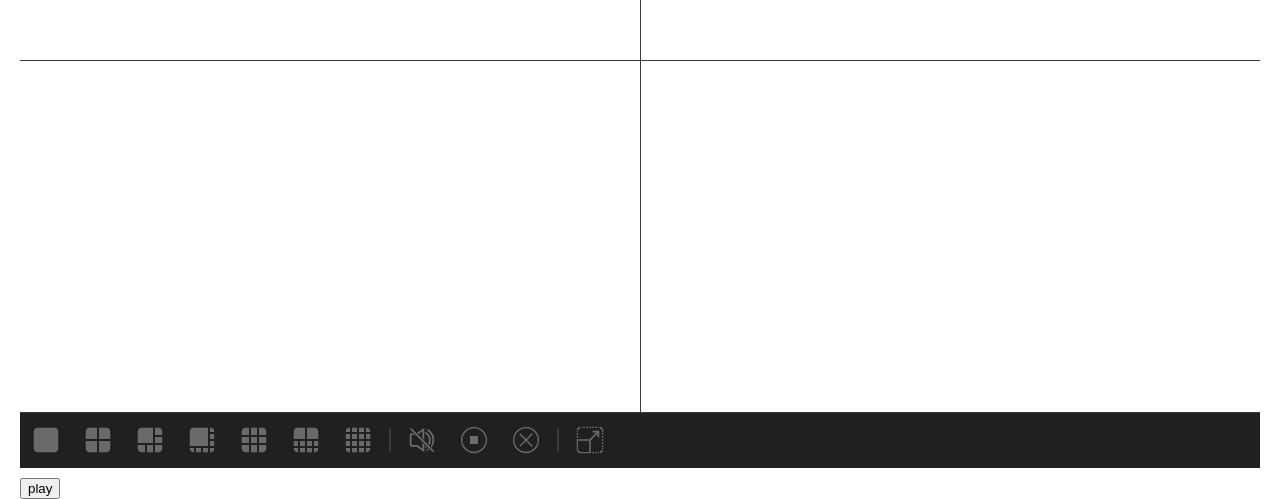
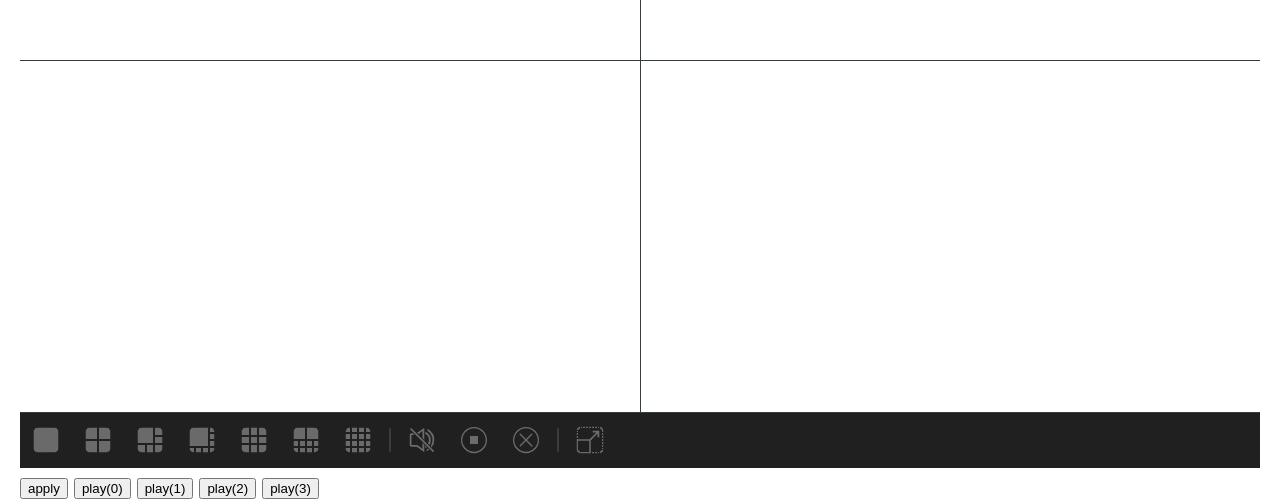
Before and after one commit to lin557/v3d-monitor, a Vue app: page / in a window 1280 px wide. Shown: the part 362-861 px from the top of the page. Built offline with nearby package versions, Linux system fonts and the light colour scheme.

Commit message:
优化占用逻辑

```diff
--- a/src/App.vue
+++ b/src/App.vue
@@ -1,11 +1,14 @@
 <template>
   <div class="demo">
-    <v3d-monitor ref="refMonitor" :lockControl="true" :duplicate="true" />
+    <v3d-monitor ref="refMonitor" :lockControl="true" :duplicate="false" />
 
     <div class="demo-control">
       <!-- <input type="text" class="demo-url" v-model="options.src"/> -->
-      <button @click="play">play</button>
-      <!-- <button @click="test">test</button> -->
+      <button @click="apply">apply</button>
+      <button @click="play(0)">play(0)</button>
+      <button @click="play(1)">play(1)</button>
+      <button @click="play(2)">play(2)</button>
+      <button @click="play(3)">play(3)</button>
     </div>
   </div>
 
@@ -17,18 +20,32 @@ import V3dMonitor from './components/v3d-monitor.vue'
 const refMonitor = ref()
 
 const apply = () => {
-  refMonitor.value.apply()
+  refMonitor.value.apply({ unique: 'h264.flv', title: 'aaa' })
 }
 
-const play = () => {
-  const opts = {
-    title: '测试',
-    src: 'https://www.transcodegroup.cn/test/h264.flv'
-    // src: '//d2zihajmogu5jn.cloudfront.net/bipbop-advanced/gear3/prog_index.m3u8',
-    // viewIndex: 1,
-  }
+const play = (index: number) => {
+  const opts = [
+    {
+      title: 'prog_index.m3u8',
+      // src: 'https://www.transcodegroup.cn/test/h264.flv'
+      src: '//d2zihajmogu5jn.cloudfront.net/bipbop-advanced/gear3/prog_index.m3u8',
+      // viewIndex: 1,
+    },
+    {
+      title: 'h264.flv',
+      src: 'https://www.transcode.cn/test/h264.flv'
+    },
+    {
+      title: '蒙H12388D CH1',
+      src: 'https://xn.transcode.cn:8586/mdvr/live/15888_1.flv'
+    },
+    {
+      title: '蒙H12388D CH2',
+      src: 'https://xn.transcode.cn:8586/mdvr/live/15888_2.flv'
+    }
+  ]
 
-  refMonitor.value.play(opts)
+  refMonitor.value.play(opts[index])
 }
 
 </script>
@@ -43,6 +60,9 @@ const play = () => {
 
   .demo-control {
     margin-top: 10px;
+    button {
+      margin-right: 6px;
+    }
   }
 }
 </style>
--- a/src/components/v3d-monitor.vue
+++ b/src/components/v3d-monitor.vue
@@ -1,5 +1,5 @@
 <template>
-  <div class="v3m-monitor">
+  <div class="v3m-monitor" :class="controlCls">
     <div class="v3m-view" :class="viewCls" ref="refView">
       <v3d-player
         v-for="(item, index) in self.videos"
@@ -85,7 +85,7 @@
   </div>
 </template>
 <script lang="ts" setup name="V3dMonitor">
-import { ref, reactive, computed, watch, defineEmits, onMounted, onBeforeUnmount, onBeforeUpdate, onUpdated } from 'vue'
+import { ref, reactive, computed, watch, onMounted, onBeforeUpdate } from 'vue'
 import V3dPlayer from 'v3d-player'
 import 'v3d-player/dist/style.css'
 
@@ -94,8 +94,7 @@ const refView = ref()
 let refPlayers: Array<Player> = []
 
 interface ApplyParam {
-  order: number
-  viewIndex: number | undefined
+  viewIndex?: number | undefined
   unique: string
   title: string
 }
@@ -433,6 +432,10 @@ const doDbClick = (index: number) => {
   }
 }
 
+/**
+ * 视频缩放
+ * @param fill ture/false
+ */
 const filled = (fill: boolean) => {
   self.filled = fill
 }
@@ -580,9 +583,16 @@ const play = (opts: V3dMonitorOptions) => {
   let unique = getName(opts.src)
   // 判断是否正在播放中
   let player = getPlaying(unique)
-  if (player && player.status() > 1 && !props.duplicate) {
-    // 播放中 并不允许重复
-    return
+  // 播放中 并设置了不允许重复
+  if (player && !props.duplicate) {
+    // 播放中不可能是 0
+    if (player.status() <= 1) {
+      // 占用中 使用占用的窗口进行播放
+      opts.viewIndex = player.index()
+    } else {
+      // status > 1
+      return
+    }
   }
   if (
     opts.viewIndex !== undefined &&
@@ -681,16 +691,8 @@ const getName = (url: string | undefined) => {
   return ret
 }
 
-onBeforeUnmount(() => {
-
-})
-
 onBeforeUpdate(() => {
   refPlayers = []
-})
-
-onUpdated(() => {
-
 })
 
 onMounted(() => {
@@ -712,13 +714,24 @@ watch(self, (newValue, oldValue) => {
       self.videos[index].cls = calcCls(index)
     }
     self.viewMax = undefined
-
   }
 })
 
 defineExpose({
+  apply,
+  clear,
   close,
+  filled,
+  getEarlyView,
+  getIdleView,
+  getName,
+  getPlayerById,
+  getPlaying,
+  getSelected,
+  getViewCount,
+  muted,
   play,
+  stop,
 })
 
 </script>
```
